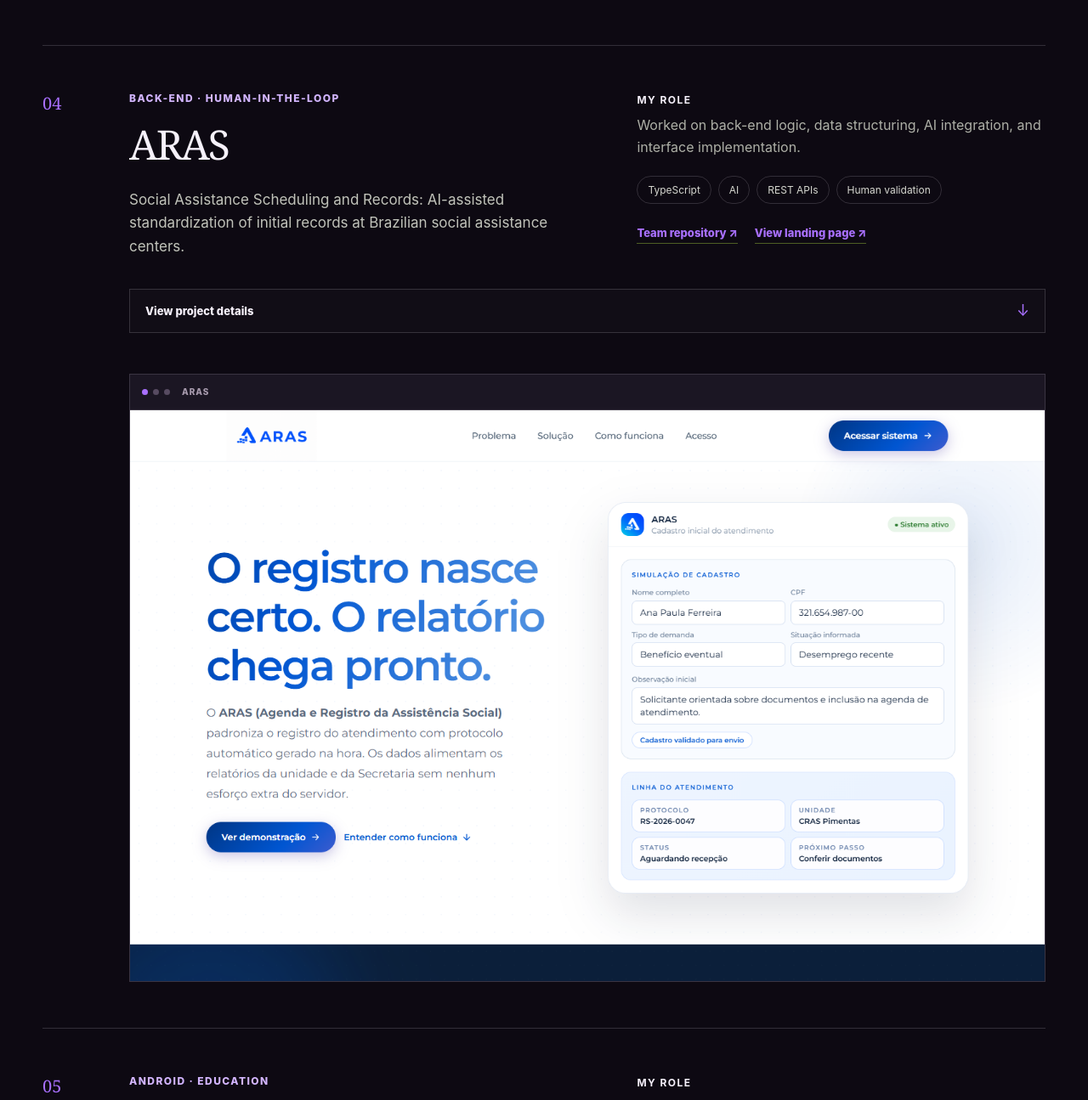
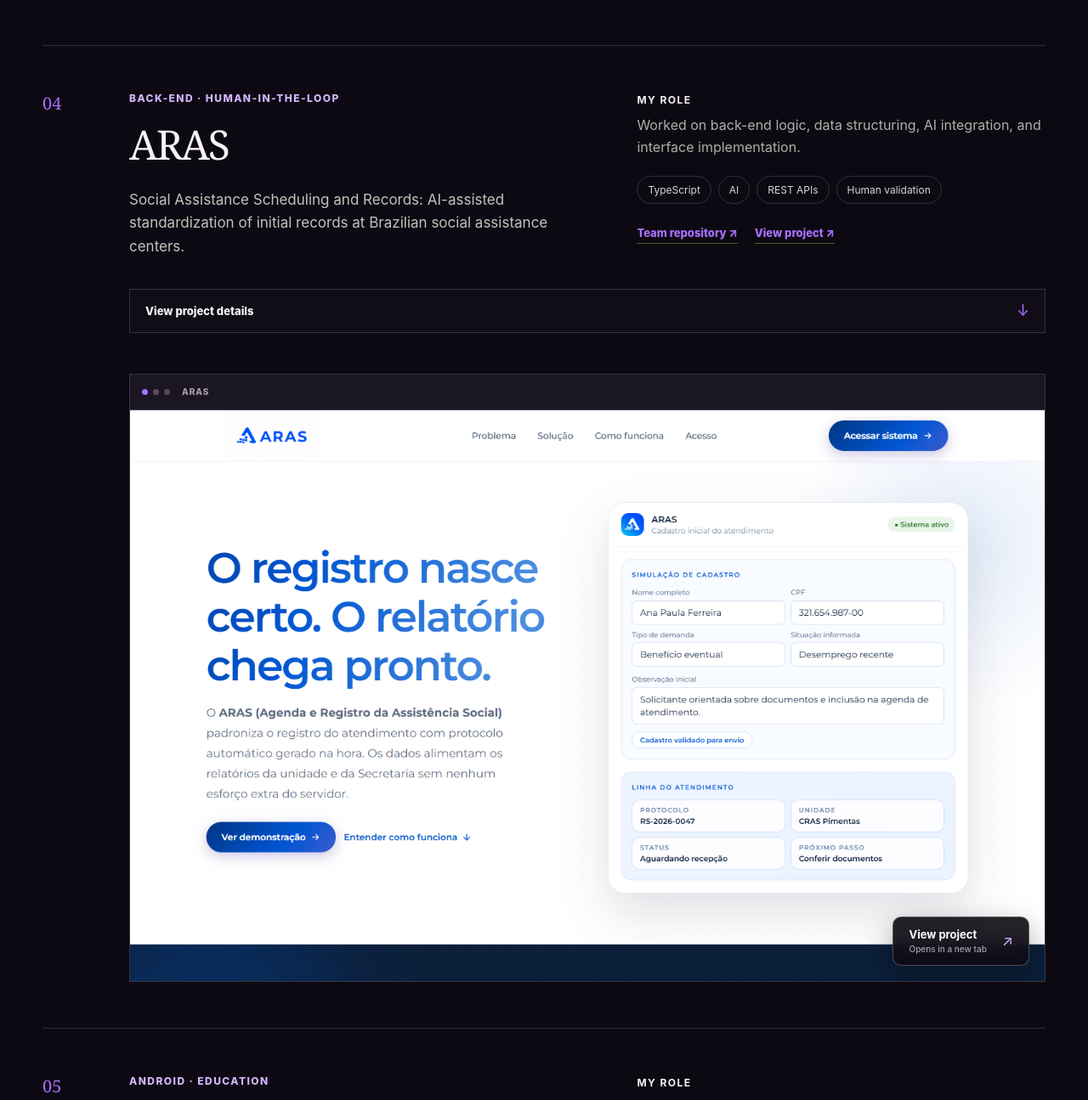
Before and after one commit to gugdev/portfolio, a Next.js app: page /en in a window 1280 px wide. Shown: the part 4895-6190 px from the top of the page at 85% size. Built offline with nearby package versions, Linux system fonts and the light colour scheme.

Commit message:
fix: add direct ARAS project link

```diff
--- a/app/en/page.tsx
+++ b/app/en/page.tsx
@@ -108,9 +108,9 @@ const projects = [
     },
     links: [
       { label: "Team repository", href: "https://github.com/marcocaparra/Aras" },
-      { label: "View landing page", href: "https://landingpage-aras.vercel.app" },
+      { label: "View project", href: "https://landingpage-aras.vercel.app" },
     ],
-    previewUrl: null,
+    previewUrl: "https://landingpage-aras.vercel.app",
     image: {
       src: "/projects/aras.png",
       alt: "ARAS interface showing a registration simulation and the social assistance service timeline.",
--- a/app/page.tsx
+++ b/app/page.tsx
@@ -87,9 +87,9 @@ const projects = [
     },
     links: [
       { label: "Código da equipe", href: "https://github.com/marcocaparra/Aras" },
-      { label: "Ver landing page", href: "https://landingpage-aras.vercel.app" },
+      { label: "Ver projeto", href: "https://landingpage-aras.vercel.app" },
     ],
-    previewUrl: null,
+    previewUrl: "https://landingpage-aras.vercel.app",
     image: {
       src: "/projects/aras.png",
       alt: "Interface do ARAS mostrando uma simulação de cadastro e a linha de atendimento social.",
```
